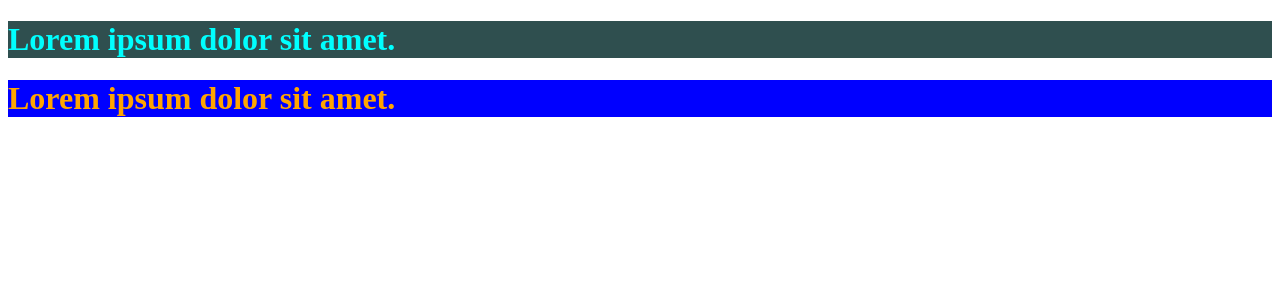
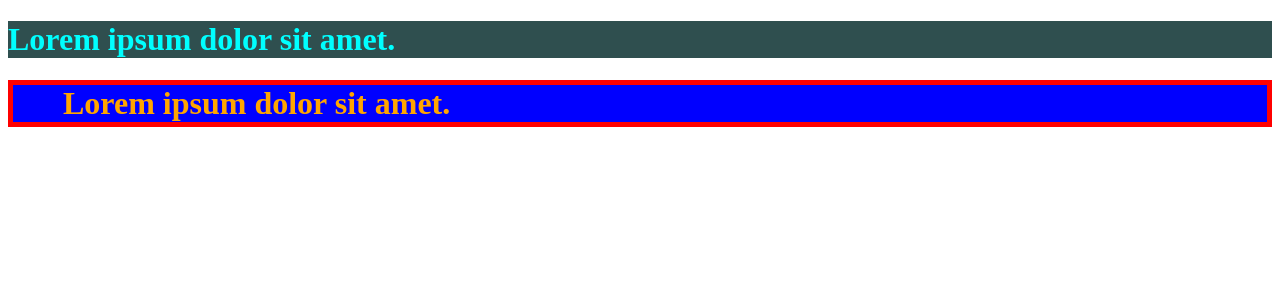
Before and after one commit to zxcvcx123/react20231031, a React (Create React App) app: page / in a window 1280 px wide. Shown: the top 300 px of the page. Built offline with nearby package versions, Linux system fonts and the light colour scheme.

Commit message:
보통의 css파일 module 예제 완료

```diff
--- a/src/component/MyContainer.js
+++ b/src/component/MyContainer.js
@@ -2,7 +2,9 @@ import mystyle from "../css/style2.module.css";
 export function MyContainer() {
   return (
     <div>
-      <h1 className={mystyle.boxClass}>Lorem ipsum dolor sit amet.</h1>
+      <h1 className={`${mystyle.boxClass} ${mystyle.error} ${mystyle.note}`}>
+        Lorem ipsum dolor sit amet.
+      </h1>
     </div>
   );
 }
--- a/src/css/style2.module.css
+++ b/src/css/style2.module.css
@@ -2,3 +2,11 @@
     color: orange;
     background-color: blue;
 }
+
+.error{
+    border: 5px solid red;
+}
+
+.note {
+    padding-left: 50px;
+}
```
